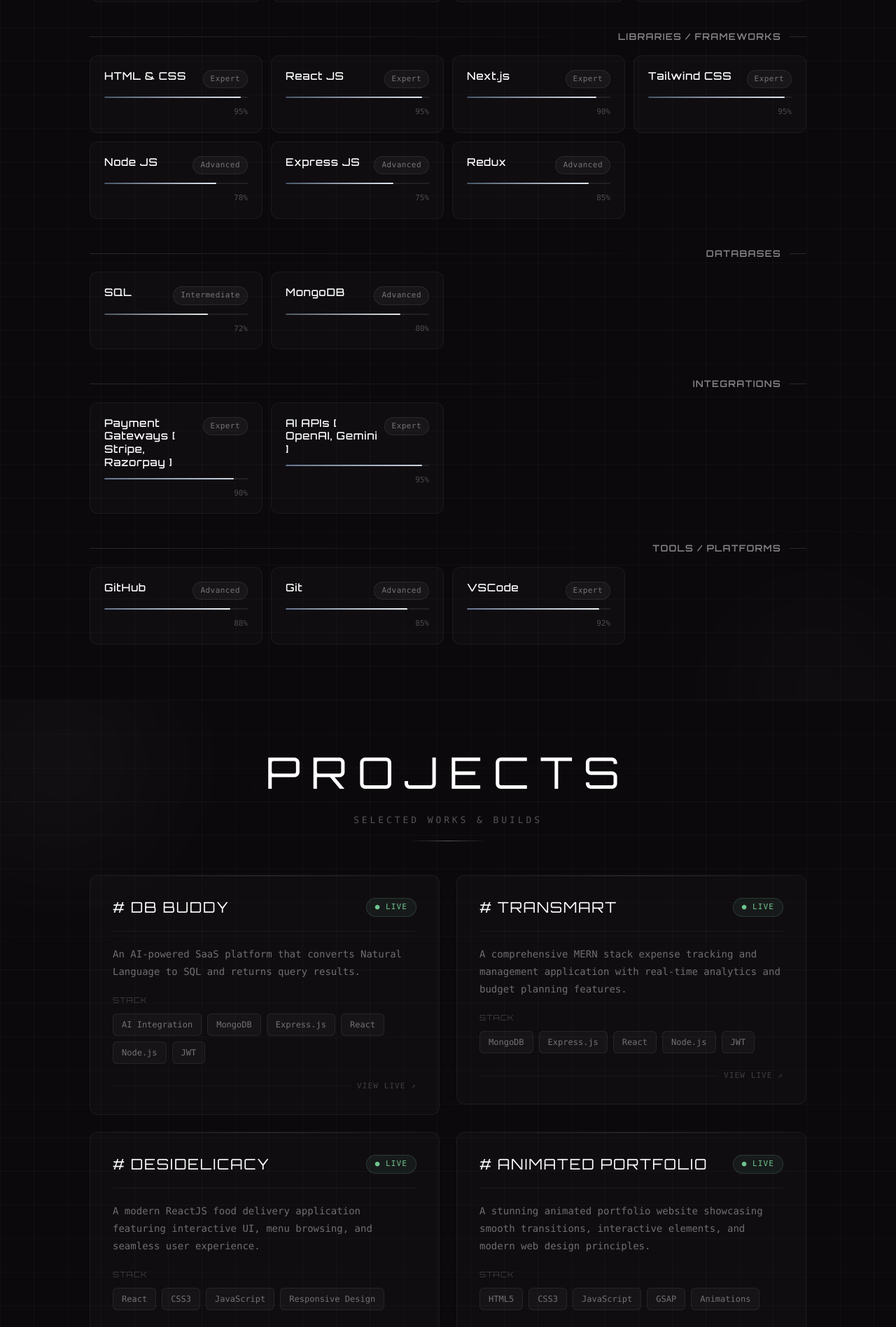
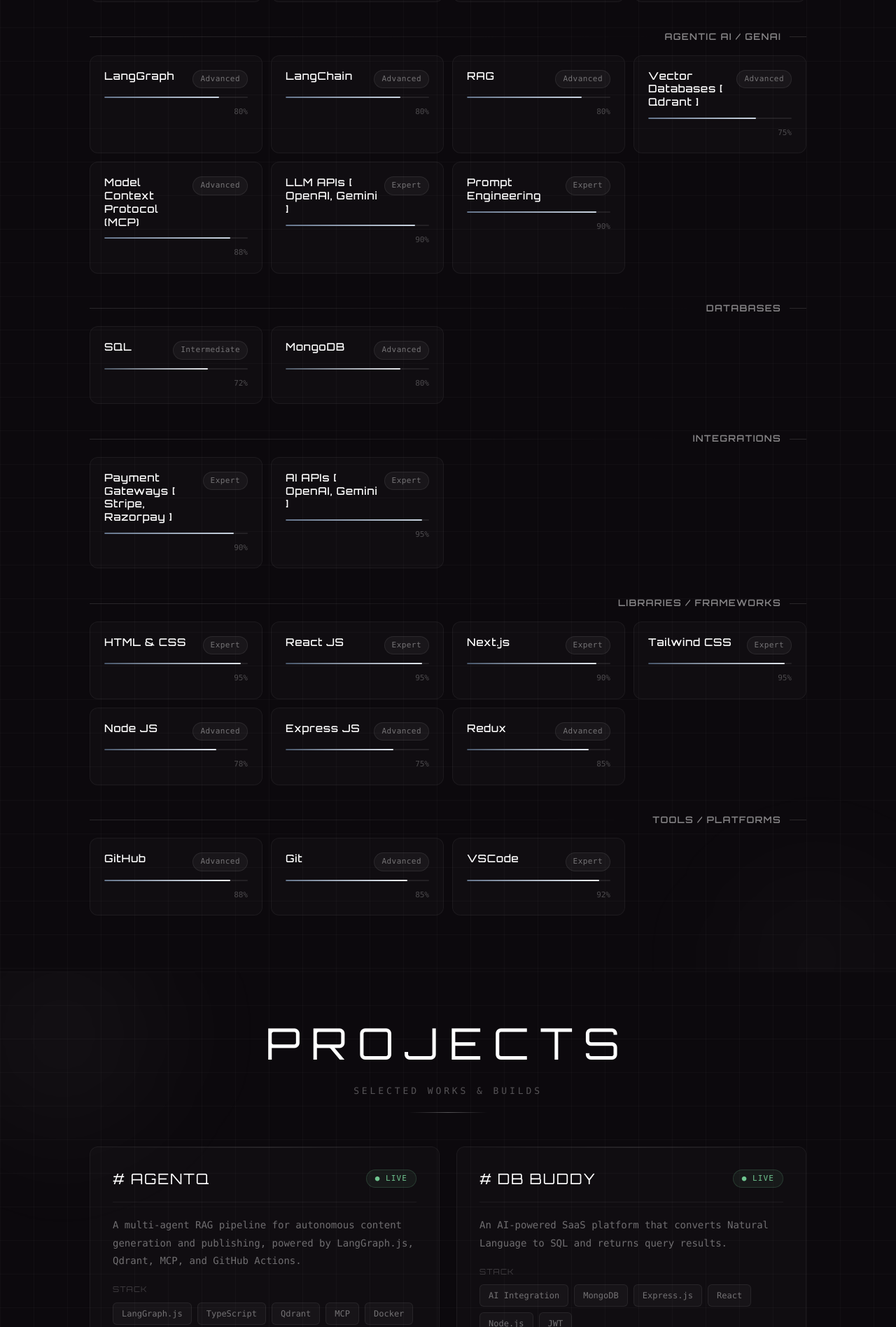
Before and after one commit to DEV1XX/ADITYA-NARAYAN-MALI-PORTFOLIO, a Next.js app: page / in a window 1280 px wide. Shown: the part 2544-4440 px from the top of the page at 70% size. Built offline with nearby package versions, Linux system fonts and the light colour scheme; no server answers.

Commit message:
added agentic ai projects and skills + resume update

```diff
--- a/src/app/Slides/Menubar.js
+++ b/src/app/Slides/Menubar.js
@@ -11,8 +11,8 @@ const NAV_LINKS = [
   { text: 'Skills',           id: '#skillsPage' },
   { text: 'Projects',         id: '#projectsPage' },
   { text: 'Contact Me',       id: '#contactPage' },
-  { text: 'My Resume',        href: 'https://drive.google.com/file/d/1pg6oSDZIoqyiozs6_h3gtO1YOesnFHbj/view?usp=drive_link', newTab: true },
-  { text: 'Download Resume',  href: '/resume-aditya-narayan-mali.pdf', download: true },
+  { text: 'My Resume',        href: 'https://drive.google.com/file/d/1Nbn86aZI3c-QdyJNGZ1MbefTZq0zXi6A/view?usp=drive_link', newTab: true },
+  { text: 'Download Resume',  href: '/Aditya_Narayan_Mali_Resume_v2 (1).pdf', download: true },
 ];
 
 const Menubar = () => {
--- a/src/app/Slides/ProjectsPage.js
+++ b/src/app/Slides/ProjectsPage.js
@@ -10,6 +10,24 @@ if (typeof window !== "undefined") {
 
 // ─── PROJECT DATA ──────────────────────────────────────────────────────────────
 const PROJECTS = [
+  {
+    id: "agentq",
+    title: "AGENTQ",
+    description:
+      "A multi-agent RAG pipeline for autonomous content generation and publishing, powered by LangGraph.js, Qdrant, MCP, and GitHub Actions.",
+    techStack: [
+      "LangGraph.js",
+      "TypeScript",
+      "Qdrant",
+      "MCP",
+      "Docker",
+      "GitHub Actions",
+      "Next.js",
+    ],
+    link: "https://github.com/DEV1XX/AgentQ",
+    status: "Live",
+    screenshot: "/agentq-preview.png",
+  },
   {
     id: "db-buddy",
     title: "DB BUDDY",
@@ -40,28 +58,31 @@ const PROJECTS = [
     status: "Live",
     screenshot: "/desidelicacy-preview.png",
   },
-  {
-    id: "animatedportfolio",
-    title: "ANIMATED PORTFOLIO",
-    description:
-      "A stunning animated portfolio website showcasing smooth transitions, interactive elements, and modern web design principles.",
-    techStack: ["HTML5", "CSS3", "JavaScript", "GSAP", "Animations"],
-    link: "",
-    status: "Live",
-    screenshot: "/portfolio-preview.png",
-  },
-  {
-    id: "netflixclone",
-    title: "NETFLIX CSS CLONE",
-    description:
-      "A pixel-perfect Netflix interface clone demonstrating advanced CSS skills, responsive design, and attention to detail.",
-    techStack: ["HTML5", "CSS3", "Responsive Design", "Flexbox", "Grid"],
-    link: "https://netflix-css-clone-aditya-git-main-dev1xxs-projects.vercel.app/",
-    status: "Live",
-    screenshot:
-      "https://images.unsplash.com/photo-1574375927938-d5a98e8ffe85?w=800&h=600&fit=crop",
-  },
+  // {
+  //   id: "animatedportfolio",
+  //   title: "ANIMATED PORTFOLIO",
+  //   description:
+  //     "A stunning animated portfolio website showcasing smooth transitions, interactive elements, and modern web design principles.",
+  //   techStack: ["HTML5", "CSS3", "JavaScript", "GSAP", "Animations"],
+  //   link: "",
+  //   status: "Live",
+  //   screenshot: "/portfolio-preview.png",
+  // },
+  // {
+  //   id: "netflixclone",
+  //   title: "NETFLIX CSS CLONE",
+  //   description:
+  //     "A pixel-perfect Netflix interface clone demonstrating advanced CSS skills, responsive design, and attention to detail.",
+  //   techStack: ["HTML5", "CSS3", "Responsive Design", "Flexbox", "Grid"],
+  //   link:
+  //     "https://netflix-css-clone-aditya-git-main-dev1xxs-projects.vercel.app/",
+  //   status: "Live",
+  //   screenshot:
+  //     "https://images.unsplash.com/photo-1574375927938-d5a98e8ffe85?w=800&h=600&fit=crop",
+  // },
 ];
+
+
 
 // ─── PROJECT CARD ──────────────────────────────────────────────────────────────
 function ProjectCard({ project }) {
--- a/src/app/Slides/SkillsPage.js
+++ b/src/app/Slides/SkillsPage.js
@@ -18,12 +18,12 @@ const SKILL_CATEGORIES = [
     barTo: "#cbd5e1",
   },
   {
-    id: "frameworks",
-    label: "Libraries / Frameworks",
-    accent: "#cbd5e1",
-    accentDim: "#64748b10",
-    barFrom: "#475569",
-    barTo: "#e2e8f0",
+    id: "agentic",
+    label: "Agentic AI / GenAI",
+    accent: "#e2e8f0",
+    accentDim: "#94a3b812",
+    barFrom: "#64748b",
+    barTo: "#cbd5e1",
   },
   {
     id: "databases",
@@ -42,6 +42,14 @@ const SKILL_CATEGORIES = [
     barTo: "#cbd5e1",
   },
   {
+    id: "frameworks",
+    label: "Libraries / Frameworks",
+    accent: "#cbd5e1",
+    accentDim: "#64748b10",
+    barFrom: "#475569",
+    barTo: "#e2e8f0",
+  },
+  {
     id: "tools",
     label: "Tools / Platforms",
     accent: "#f8fafc",
@@ -58,6 +66,23 @@ SKILL_CATEGORIES[0].items = [
   { id: "python",  name: "Python",  proficiency: 75 },
 ];
 SKILL_CATEGORIES[1].items = [
+  { id: "langgraph",  name: "LangGraph",                              proficiency: 80 },
+  { id: "langchain",  name: "LangChain",                              proficiency: 80 },
+  { id: "rag",         name: "RAG",                                    proficiency: 80 },
+  { id: "vectordb",   name: "Vector Databases [ Qdrant ]",            proficiency: 75 },
+  { id: "mcp",         name: "Model Context Protocol (MCP)",           proficiency: 88 },
+  { id: "llmapis",    name: "LLM APIs [ OpenAI, Gemini ]",            proficiency: 90 },
+  { id: "promptEng",  name: "Prompt Engineering",                      proficiency: 90 },
+];
+SKILL_CATEGORIES[2].items = [
+  { id: "sql",     name: "SQL",     proficiency: 72 },
+  { id: "mongodb", name: "MongoDB", proficiency: 80 },
+];
+SKILL_CATEGORIES[3].items = [
+  { id: "paymentGateway",   name: "Payment Gateways [ Stripe, Razorpay ]",        proficiency: 90 },
+  { id: "aiapi",   name: "AI APIs [ OpenAI, Gemini ]",        proficiency: 95 },
+];
+SKILL_CATEGORIES[4].items = [
   { id: "htmlcss",  name: "HTML & CSS",   proficiency: 95 },
   { id: "react",    name: "React JS",        proficiency: 95 },
   { id: "nextjs",   name: "Next.js",      proficiency: 90 },
@@ -66,18 +91,10 @@ SKILL_CATEGORIES[1].items = [
   { id: "express",  name: "Express JS",   proficiency: 75 },
   { id: "redux",    name: "Redux",        proficiency: 85 },
 ];
-SKILL_CATEGORIES[4].items = [
+SKILL_CATEGORIES[5].items = [
   { id: "github", name: "GitHub", proficiency: 88 },
   { id: "git",    name: "Git",    proficiency: 85 },
   { id: "vscode", name: "VSCode", proficiency: 92 },
-];
-SKILL_CATEGORIES[2].items = [
-  { id: "sql",     name: "SQL",     proficiency: 72 },
-  { id: "mongodb", name: "MongoDB", proficiency: 80 },
-];
-SKILL_CATEGORIES[3].items = [
-  { id: "paymentGateway",   name: "Payment Gateways [ Stripe, Razorpay ]",        proficiency: 90 },
-  { id: "aiapi",   name: "AI APIs [ OpenAI, Gemini ]",        proficiency: 95 },
 ];
 
 
```
Also changed, not shown: 1 other file (tests, documents, lock files or other folders).
